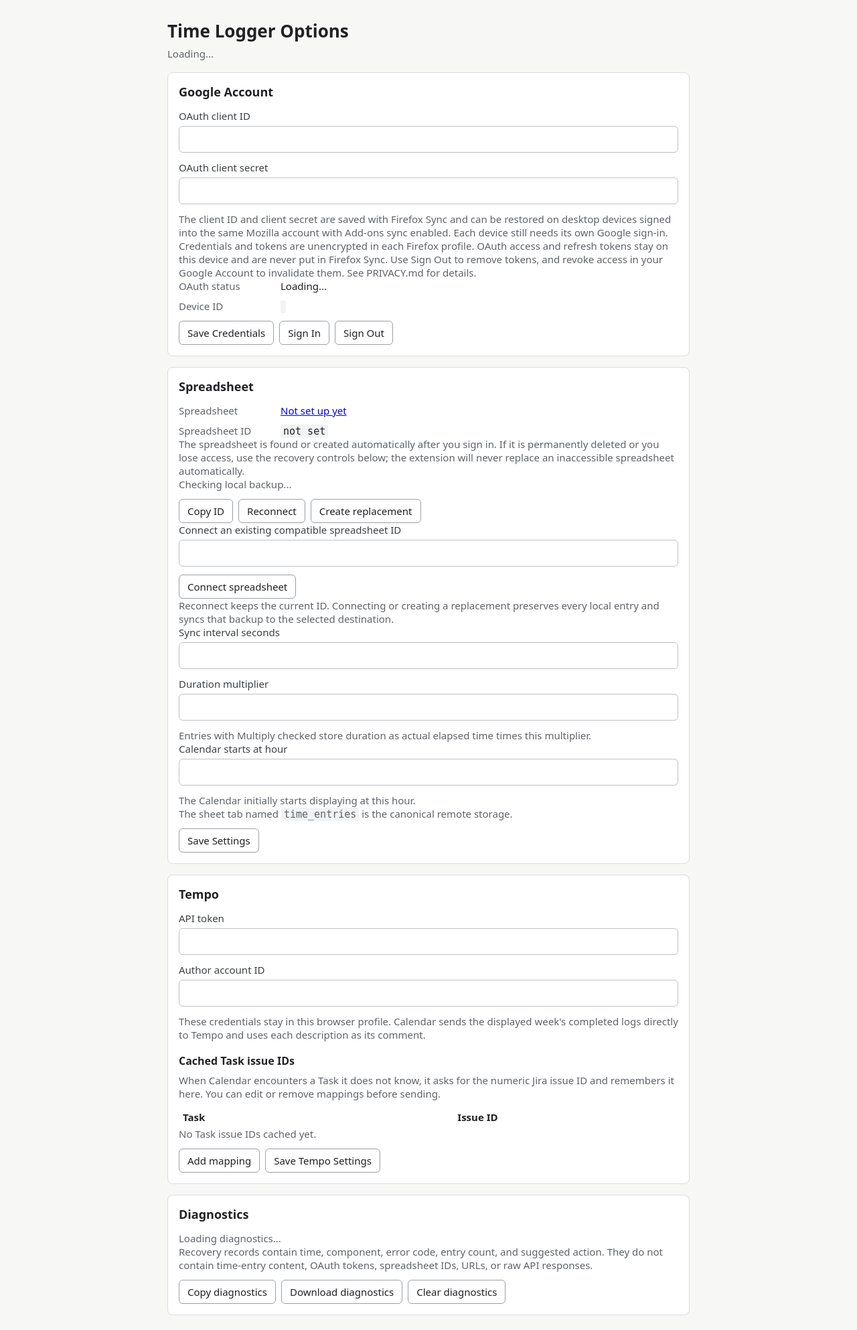
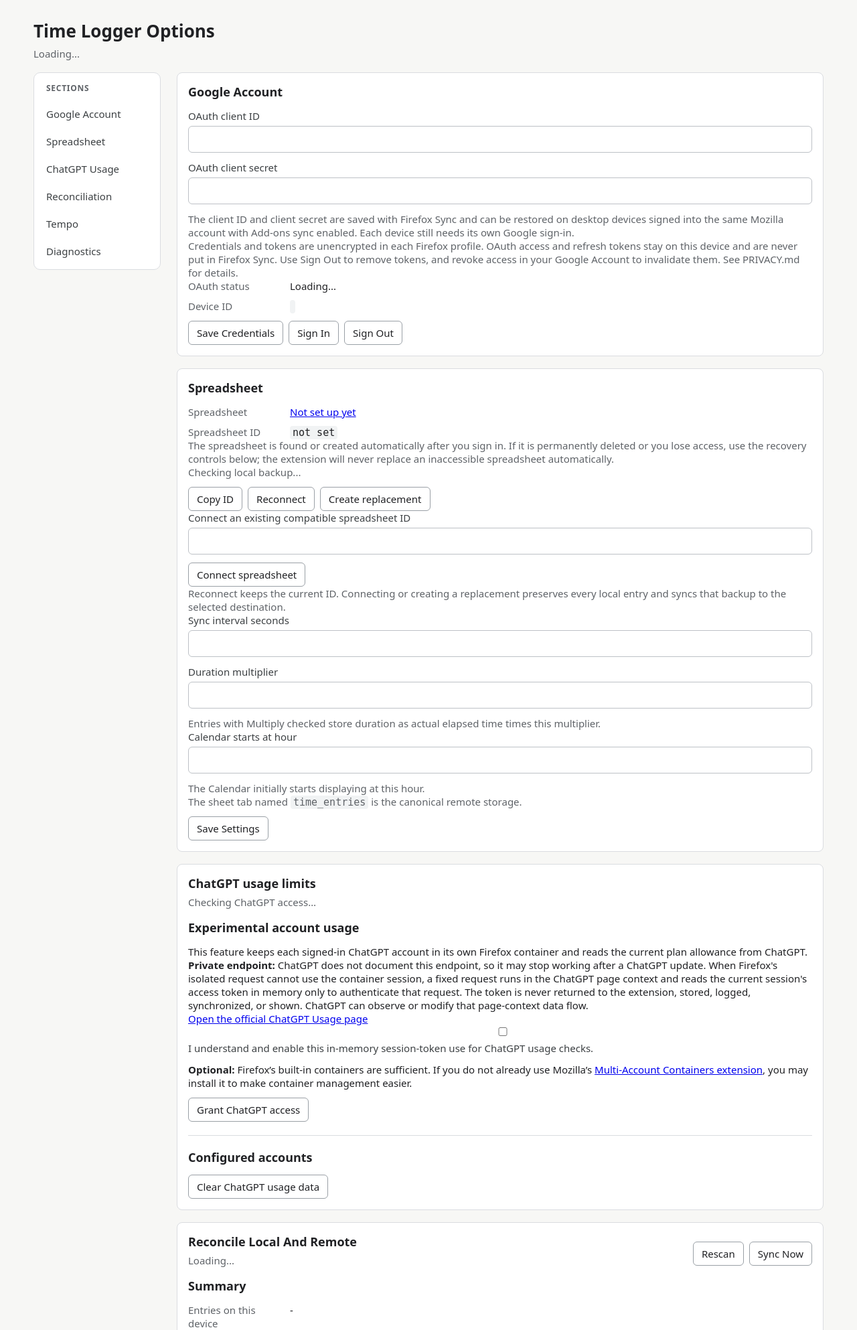
Before and after one commit to danips/personal-time-logger, a PHP site: page /options.html in a window 1280 px wide. Shown: the top 1986 px of the page at 67% size. Before the commit the page ends 1964 px from the top, so only its background shows below. Run offline with PHP 8.4, Linux system fonts and the light colour scheme; lists and menus that the app fills with data are empty.

Commit message:
Consolidate usage and reconciliation in options

```diff
--- a/options/options.css
+++ b/options/options.css
@@ -11,12 +11,12 @@ body {
 }
 
 .page {
-  width: min(780px, calc(100% - 32px));
+  width: min(1180px, calc(100% - 40px));
   margin: 0 auto;
-  padding: 28px 0;
+  padding: 28px 0 48px;
 }
 
-header {
+.options-header {
   margin-bottom: 18px;
 }
 
@@ -43,6 +43,80 @@ h3 {
 .status {
   margin-top: 6px;
   color: #5f6368;
+}
+
+.options-layout {
+  display: grid;
+  grid-template-columns: 190px minmax(0, 1fr);
+  align-items: start;
+  gap: 24px;
+}
+
+.section-nav {
+  position: sticky;
+  top: 20px;
+  display: grid;
+  gap: 3px;
+  padding: 8px;
+  border: 1px solid #dadce0;
+  border-radius: 10px;
+  background: #ffffff;
+}
+
+.section-nav-label {
+  padding: 6px 10px 8px;
+  color: #5f6368;
+  font-size: 12px;
+  font-weight: 700;
+  letter-spacing: 0.06em;
+  text-transform: uppercase;
+}
+
+.section-nav a {
+  padding: 9px 10px;
+  border-radius: 6px;
+  color: #3c4043;
+  text-decoration: none;
+}
+
+.section-nav a:hover,
+.section-nav a.active {
+  background: #e8f0fe;
+  color: #174ea6;
+}
+
+.options-content {
+  min-width: 0;
+}
+
+.options-section {
+  scroll-margin-top: 20px;
+}
+
+.options-content > .options-section {
+  margin-bottom: 18px;
+}
+
+.section-heading {
+  display: flex;
+  align-items: start;
+  justify-content: space-between;
+  gap: 12px;
+  margin-bottom: 16px;
+}
+
+.section-heading h2 {
+  margin-bottom: 0;
+}
+
+.section-actions {
+  margin-top: 0;
+}
+
+.options-subsection + .options-subsection {
+  margin-top: 20px;
+  padding-top: 20px;
+  border-top: 1px solid #dadce0;
 }
 
 .panel {
--- a/options/options.html
+++ b/options/options.html
@@ -4,16 +4,30 @@
     <meta charset="utf-8">
     <meta name="viewport" content="width=device-width, initial-scale=1">
     <title>Time Logger Options</title>
+    <link rel="stylesheet" href="../usage/usage.css">
+    <link rel="stylesheet" href="../reconcile/reconcile.css">
     <link rel="stylesheet" href="options.css">
   </head>
-  <body>
+  <body data-page="options">
     <main class="page">
-      <header>
+      <header class="options-header">
         <h1>Time Logger Options</h1>
-        <p id="statusLine" class="status">Loading...</p>
+        <p id="statusLine" class="status" role="status" aria-live="polite">Loading...</p>
       </header>
 
-      <section class="panel">
+      <div class="options-layout">
+        <nav class="section-nav" aria-label="Options sections">
+          <p class="section-nav-label">Sections</p>
+          <a href="#google-account">Google Account</a>
+          <a href="#spreadsheet">Spreadsheet</a>
+          <a href="#chatgpt-usage">ChatGPT Usage</a>
+          <a href="#reconciliation">Reconciliation</a>
+          <a href="#tempo">Tempo</a>
+          <a href="#diagnostics">Diagnostics</a>
+        </nav>
+
+        <div class="options-content">
+          <section id="google-account" class="panel options-section">
             <h2>Google Account</h2>
             <label>
               OAuth client ID
@@ -23,150 +37,97 @@
               OAuth client secret
               <input id="googleClientSecret" type="password" autocomplete="off" spellcheck="false">
             </label>
-        <p class="note">
-          The client ID and client secret are saved with Firefox Sync and can be
-          restored on desktop devices signed into the same Mozilla account with
-          Add-ons sync enabled. Each device still needs its own Google sign-in.
-        </p>
-        <p class="note">
-          Credentials and tokens are unencrypted in each Firefox profile. OAuth
-          access and refresh tokens stay on this device and are never put in Firefox
-          Sync. Use Sign Out to remove tokens, and revoke access in your Google
-          Account to invalidate them. See PRIVACY.md for details.
-        </p>
+            <p class="note">The client ID and client secret are saved with Firefox Sync and can be restored on desktop devices signed into the same Mozilla account with Add-ons sync enabled. Each device still needs its own Google sign-in.</p>
+            <p class="note">Credentials and tokens are unencrypted in each Firefox profile. OAuth access and refresh tokens stay on this device and are never put in Firefox Sync. Use Sign Out to remove tokens, and revoke access in your Google Account to invalidate them. See PRIVACY.md for details.</p>
             <dl>
-          <div>
-            <dt>OAuth status</dt>
-            <dd id="authStatus">Loading...</dd>
-          </div>
-          <div>
-            <dt>Device ID</dt>
-            <dd><code id="deviceId"></code></dd>
-          </div>
+              <div><dt>OAuth status</dt><dd id="authStatus">Loading...</dd></div>
+              <div><dt>Device ID</dt><dd><code id="deviceId"></code></dd></div>
             </dl>
             <div id="deviceAuthPanel" class="device-auth" hidden>
               <p>Google device sign-in code</p>
               <strong id="deviceUserCode"></strong>
-          <p>
-            Open <a id="deviceVerificationUrl" href="#" target="_blank" rel="noreferrer"></a>
-            and enter the code above.
-          </p>
+              <p>Open <a id="deviceVerificationUrl" href="#" target="_blank" rel="noreferrer"></a> and enter the code above.</p>
               <p id="deviceAuthExpires" class="note"></p>
             </div>
-        <div class="actions">
-          <button id="saveGoogleCredentials" type="button">Save Credentials</button>
-          <button id="signInButton" type="button">Sign In</button>
-          <button id="signOutButton" type="button">Sign Out</button>
+            <div class="actions"><button id="saveGoogleCredentials" type="button">Save Credentials</button><button id="signInButton" type="button">Sign In</button><button id="signOutButton" type="button">Sign Out</button></div>
+          </section>
+
+          <section id="spreadsheet" class="panel options-section">
+            <h2>Spreadsheet</h2>
+            <dl>
+              <div><dt>Spreadsheet</dt><dd><a id="spreadsheetLink" href="#" target="_blank" rel="noreferrer">Not set up yet</a></dd></div>
+              <div><dt>Spreadsheet ID</dt><dd><code id="spreadsheetId">not set</code></dd></div>
+            </dl>
+            <p class="note">The spreadsheet is found or created automatically after you sign in. If it is permanently deleted or you lose access, use the recovery controls below; the extension will never replace an inaccessible spreadsheet automatically.</p>
+            <p id="spreadsheetBackupInfo" class="note">Checking local backup...</p>
+            <div class="actions"><button id="copySpreadsheetId" type="button">Copy ID</button><button id="reconnectSpreadsheet" type="button">Reconnect</button><button id="createReplacementSpreadsheet" type="button">Create replacement</button></div>
+            <label>Connect an existing compatible spreadsheet ID<input id="replacementSpreadsheetId" type="text" autocomplete="off" spellcheck="false"></label>
+            <div class="actions"><button id="connectSpreadsheet" type="button">Connect spreadsheet</button></div>
+            <p class="note">Reconnect keeps the current ID. Connecting or creating a replacement preserves every local entry and syncs that backup to the selected destination.</p>
+            <label>Sync interval seconds<input id="syncInterval" type="number" min="30" step="1"></label>
+            <label>Duration multiplier<input id="durationMultiplier" type="number" min="1" max="5.001" step="0.001"></label>
+            <p class="note">Entries with Multiply checked store duration as actual elapsed time times this multiplier.</p>
+            <label>Calendar starts at hour<input id="workdayStartHour" type="number" min="0" max="23" step="1"></label>
+            <p class="note">The Calendar initially starts displaying at this hour.</p>
+            <p class="note">The sheet tab named <code>time_entries</code> is the canonical remote storage.</p>
+            <div class="actions"><button id="saveSettings" type="button">Save Settings</button></div>
+          </section>
+
+          <section id="chatgpt-usage" class="panel options-section" aria-labelledby="usageHeading">
+            <div class="section-heading"><div><h2 id="usageHeading">ChatGPT usage limits</h2><p id="pageStatus" class="status" role="status" aria-live="polite">Checking ChatGPT access…</p></div></div>
+            <div class="options-subsection" aria-labelledby="aboutHeading">
+              <h2 id="aboutHeading">Experimental account usage</h2>
+              <p>This feature keeps each signed-in ChatGPT account in its own Firefox container and reads the current plan allowance from ChatGPT.</p>
+              <p class="notice"><strong>Private endpoint:</strong> ChatGPT does not document this endpoint, so it may stop working after a ChatGPT update. When Firefox's isolated request cannot use the container session, a fixed request runs in the ChatGPT page context and reads the current session's access token in memory only to authenticate that request. The token is never returned to the extension, stored, logged, synchronized, or shown. ChatGPT can observe or modify that page-context data flow.</p>
+              <p><a href="https://chatgpt.com/codex/cloud/settings/analytics#usage" target="_blank" rel="noreferrer">Open the official ChatGPT Usage page</a></p>
+              <label class="consent-row"><input id="sessionTokenConsent" type="checkbox"> I understand and enable this in-memory session-token use for ChatGPT usage checks.</label>
+              <p class="container-note"><strong>Optional:</strong> Firefox’s built-in containers are sufficient. If you do not already use Mozilla’s <a href="https://addons.mozilla.org/en-US/firefox/addon/multi-account-containers/" target="_blank" rel="noreferrer">Multi-Account Containers extension</a>, you may install it to make container management easier.</p>
+              <div class="actions"><button id="grantAccess" type="button">Grant ChatGPT access</button></div>
+            </div>
+            <div id="setupPanel" class="options-subsection" aria-labelledby="setupHeading" hidden>
+              <h2 id="setupHeading">Connect an account</h2>
+              <p>Each account needs its own extension-created Firefox container. After you add one, sign in in the tab Firefox opens, then return here.</p>
+              <label for="accountLabel">Local account label</label><input id="accountLabel" maxlength="80" autocomplete="off">
+              <div class="actions"><button id="addAccount" type="button">Add account</button></div>
+            </div>
+            <div class="options-subsection" aria-labelledby="accountsHeading">
+              <div class="panel-heading"><h2 id="accountsHeading">Configured accounts</h2><div class="actions panel-actions"><button id="refreshAll" type="button" hidden>Refresh all</button><button id="clearData" class="danger" type="button">Clear ChatGPT usage data</button></div></div>
+              <div id="accounts" class="account-list" aria-live="polite"></div>
             </div>
           </section>
 
-      <section class="panel">
-        <h2>Spreadsheet</h2>
-        <dl>
-          <div>
-            <dt>Spreadsheet</dt>
-            <dd>
-              <a id="spreadsheetLink" href="#" target="_blank" rel="noreferrer">Not set up yet</a>
-            </dd>
+          <section id="reconciliation" class="panel options-section" aria-labelledby="reconcileHeading">
+            <div class="section-heading"><div><h2 id="reconcileHeading">Reconcile Local And Remote</h2><p id="reconcileStatusLine" class="status" role="status" aria-live="polite">Loading...</p></div><div class="actions section-actions"><button id="rescanButton" type="button">Rescan</button><button id="syncButton" type="button">Sync Now</button></div></div>
+            <div class="options-subsection" aria-labelledby="summaryHeading">
+              <h2 id="summaryHeading">Summary</h2>
+              <dl id="summary"><div><dt>Entries on this device</dt><dd id="localCount">-</dd></div><div><dt>Rows in the spreadsheet</dt><dd id="remoteRowCount">-</dd></div><div><dt>Distinct entries in the spreadsheet</dt><dd id="remoteCount">-</dd></div><div><dt>Duplicate spreadsheet rows</dt><dd id="duplicateRowCount">-</dd></div><div><dt>Identical on both sides</dt><dd id="inSyncCount">-</dd></div><div><dt>Divergences</dt><dd id="divergenceCount">-</dd></div></dl>
             </div>
-          <div>
-            <dt>Spreadsheet ID</dt>
-            <dd><code id="spreadsheetId">not set</code></dd>
-          </div>
-        </dl>
-        <p class="note">
-          The spreadsheet is found or created automatically after you sign in. If it is
-          permanently deleted or you lose access, use the recovery controls below; the
-          extension will never replace an inaccessible spreadsheet automatically.
-        </p>
-        <p id="spreadsheetBackupInfo" class="note">Checking local backup...</p>
-        <div class="actions">
-          <button id="copySpreadsheetId" type="button">Copy ID</button>
-          <button id="reconnectSpreadsheet" type="button">Reconnect</button>
-          <button id="createReplacementSpreadsheet" type="button">Create replacement</button>
-        </div>
-        <label>
-          Connect an existing compatible spreadsheet ID
-          <input id="replacementSpreadsheetId" type="text" autocomplete="off" spellcheck="false">
-        </label>
-        <div class="actions">
-          <button id="connectSpreadsheet" type="button">Connect spreadsheet</button>
-        </div>
-        <p class="note">
-          Reconnect keeps the current ID. Connecting or creating a replacement preserves
-          every local entry and syncs that backup to the selected destination.
-        </p>
-        <label>
-          Sync interval seconds
-          <input id="syncInterval" type="number" min="30" step="1">
-        </label>
-        <label>
-          Duration multiplier
-          <input id="durationMultiplier" type="number" min="1" max="5.001" step="0.001">
-        </label>
-        <p class="note">Entries with Multiply checked store duration as actual elapsed time times this multiplier.</p>
-        <label>
-          Calendar starts at hour
-          <input id="workdayStartHour" type="number" min="0" max="23" step="1">
-        </label>
-        <p class="note">The Calendar initially starts displaying at this hour.</p>
-        <p class="note">The sheet tab named <code>time_entries</code> is the canonical remote storage.</p>
-        <div class="actions">
-          <button id="saveSettings" type="button">Save Settings</button>
-        </div>
+            <div id="differentSection" class="options-subsection" aria-labelledby="differentHeading"><div class="panel-heading"><h2 id="differentHeading">Different on each side</h2><div class="actions"><button id="keepAllLocal" type="button">Keep all local</button><button id="keepAllRemote" type="button">Keep all remote</button><button id="keepAllNewest" type="button">Keep newest of each</button></div></div><div id="differentList" class="group-list"></div></div>
+            <div id="duplicateSection" class="options-subsection" aria-labelledby="duplicateHeading"><div class="panel-heading"><h2 id="duplicateHeading">Duplicate rows in the spreadsheet</h2><div class="actions"><button id="deleteAllDuplicates" type="button">Delete all extra rows</button></div></div><p class="note">The same entry appears in more than one row. Sync uses the most recently updated of them; the others are stale copies that only take up space.</p><div id="duplicateList" class="group-list"></div></div>
+            <div id="localOnlySection" class="options-subsection" aria-labelledby="localOnlyHeading"><div class="panel-heading"><h2 id="localOnlyHeading">Only on this device</h2><div class="actions"><button id="pushAllLocal" type="button">Upload all</button></div></div><div id="localOnlyList" class="group-list"></div></div>
+            <div id="remoteOnlySection" class="options-subsection" aria-labelledby="remoteOnlyHeading"><div class="panel-heading"><h2 id="remoteOnlyHeading">Only in the spreadsheet</h2><div class="actions"><button id="importAllRemote" type="button">Import all</button></div></div><div id="remoteOnlyList" class="group-list"></div></div>
           </section>
 
-      <section class="panel">
+          <section id="tempo" class="panel options-section">
             <h2>Tempo</h2>
-        <label>
-          API token
-          <input id="tempoApiToken" type="password" autocomplete="off" spellcheck="false">
-        </label>
-        <label>
-          Author account ID
-          <input id="tempoAuthorAccountId" type="text" autocomplete="off" spellcheck="false">
-        </label>
-        <p class="note">
-          These credentials stay in this browser profile. Calendar sends the displayed
-          week's completed logs directly to Tempo and uses each description as its comment.
-        </p>
+            <label>API token<input id="tempoApiToken" type="password" autocomplete="off" spellcheck="false"></label>
+            <label>Author account ID<input id="tempoAuthorAccountId" type="text" autocomplete="off" spellcheck="false"></label>
+            <p class="note">These credentials stay in this browser profile. Calendar sends the displayed week's completed logs directly to Tempo and uses each description as its comment.</p>
             <h3>Cached Task issue IDs</h3>
-        <p class="note">
-          When Calendar encounters a Task it does not know, it asks for the numeric Jira
-          issue ID and remembers it here. You can edit or remove mappings before sending.
-        </p>
-        <div class="table-scroll">
-          <table class="tempo-mappings">
-            <thead>
-              <tr>
-                <th scope="col">Task</th>
-                <th scope="col">Issue ID</th>
-                <th scope="col"><span class="visually-hidden">Actions</span></th>
-              </tr>
-            </thead>
-            <tbody id="tempoMappings"></tbody>
-          </table>
-        </div>
+            <p class="note">When Calendar encounters a Task it does not know, it asks for the numeric Jira issue ID and remembers it here. You can edit or remove mappings before sending.</p>
+            <div class="table-scroll"><table class="tempo-mappings"><thead><tr><th scope="col">Task</th><th scope="col">Issue ID</th><th scope="col"><span class="visually-hidden">Actions</span></th></tr></thead><tbody id="tempoMappings"></tbody></table></div>
             <p id="tempoMappingsEmpty" class="note">No Task issue IDs cached yet.</p>
-        <div class="actions">
-          <button id="addTempoMapping" type="button">Add mapping</button>
-          <button id="saveTempoSettings" type="button">Save Tempo Settings</button>
-        </div>
+            <div class="actions"><button id="addTempoMapping" type="button">Add mapping</button><button id="saveTempoSettings" type="button">Save Tempo Settings</button></div>
           </section>
 
-      <section class="panel">
+          <section id="diagnostics" class="panel options-section">
             <h2>Diagnostics</h2>
             <p id="diagnosticsSummary" class="note">Loading diagnostics...</p>
-        <p class="note">
-          Recovery records contain time, component, error code, entry count, and suggested action.
-          They do not contain time-entry content, OAuth tokens, spreadsheet IDs, URLs, or raw API responses.
-        </p>
-        <div class="actions">
-          <button id="copyDiagnostics" type="button">Copy diagnostics</button>
-          <button id="exportDiagnostics" type="button">Download diagnostics</button>
-          <button id="clearDiagnostics" type="button">Clear diagnostics</button>
+            <p class="note">Recovery records contain time, component, error code, entry count, and suggested action. They do not contain time-entry content, OAuth tokens, spreadsheet IDs, URLs, or raw API responses.</p>
+            <div class="actions"><button id="copyDiagnostics" type="button">Copy diagnostics</button><button id="exportDiagnostics" type="button">Download diagnostics</button><button id="clearDiagnostics" type="button">Clear diagnostics</button></div>
+          </section>
         </div>
-      </section>
+      </div>
     </main>
     <script type="module" src="options.js"></script>
   </body>
--- a/popup/popup.html
+++ b/popup/popup.html
@@ -19,10 +19,8 @@
         </div>
         <div class="header-actions">
           <button id="openCalendar" class="icon-button" title="Calendar" aria-label="Calendar" type="button">▦</button>
-          <button id="openReconcile" class="icon-button" title="Reconcile with spreadsheet" aria-label="Reconcile with spreadsheet" type="button">⇄</button>
-          <button id="openCodexUsage" class="icon-button" title="ChatGPT usage limits" aria-label="ChatGPT usage limits" type="button">◔</button>
           <button id="headerSyncButton" class="icon-button" title="Sync now" aria-label="Sync now" type="button">↻</button>
-          <button id="openOptions" class="icon-button" title="Options" aria-label="Options" type="button">...</button>
+          <button id="openOptions" class="icon-button" title="Time Logger Options" aria-label="Time Logger Options" type="button">⚙</button>
         </div>
       </header>
 
--- a/popup/popup.js
+++ b/popup/popup.js
@@ -942,8 +942,6 @@ function bindEvents() {
     });
   });
   $("#openCalendar").addEventListener("click", () => platform.openExtensionPage("calendar/calendar.html").catch((error) => setStatus($syncStatus, "error", formatError(error))));
-  $("#openReconcile").addEventListener("click", () => platform.openExtensionPage("reconcile/reconcile.html").catch((error) => setStatus($syncStatus, "error", formatError(error))));
-  $("#openCodexUsage").addEventListener("click", () => platform.openExtensionPage("usage/usage.html").catch((error) => setStatus($syncStatus, "error", formatError(error))));
   $windowSizePresets.addEventListener("click", (event) => {
     const button = event.target.closest("[data-window-width]");
     if (!button) return;
@@ -972,7 +970,7 @@ function bindEvents() {
   $("#cancelWindowSizes").addEventListener("click", () => setWindowSizeEditorOpen(false));
   $chatGptUsageValues.addEventListener("click", (event) => {
     if (event.target.closest(".chatgpt-usage-value")) {
-      platform.openExtensionPage("usage/usage.html").catch((error) => setStatus($syncStatus, "error", formatError(error)));
+      platform.openExtensionPage("options/options.html#chatgpt-usage").catch((error) => setStatus($syncStatus, "error", formatError(error)));
     }
   });
   $("#openOptions").addEventListener("click", () => platform.openExtensionPage("options/options.html").catch((error) => setStatus($syncStatus, "error", formatError(error))));
--- a/reconcile/reconcile.html
+++ b/reconcile/reconcile.html
@@ -6,11 +6,11 @@
     <title>Time Logger Reconcile</title>
     <link rel="stylesheet" href="reconcile.css">
   </head>
-  <body>
+  <body data-page="reconcile">
     <main class="page">
       <header>
         <h1>Reconcile Local And Remote</h1>
-        <p id="statusLine" class="status" role="status">Loading...</p>
+        <p id="reconcileStatusLine" class="status" role="status">Loading...</p>
         <div class="actions">
           <button id="rescanButton" type="button">Rescan</button>
           <button id="syncButton" type="button">Sync Now</button>
--- a/usage/usage.html
+++ b/usage/usage.html
@@ -6,7 +6,7 @@
     <title>ChatGPT usage limits</title>
     <link rel="stylesheet" href="usage.css">
   </head>
-  <body>
+  <body data-page="usage">
     <main class="page">
       <header class="topbar">
         <div>
--- a/usage/usage.js
+++ b/usage/usage.js
@@ -399,9 +399,11 @@ function bindEvents() {
   }, $sessionTokenConsent));
 }
 
-async function init() {
+export async function initUsagePage() {
   bindEvents();
   await render();
 }
 
-startPage({ page: "usage", title: "ChatGPT usage limits", init });
+if (document.body?.dataset.page === "usage") {
+  startPage({ page: "usage", title: "ChatGPT usage limits", init: initUsagePage });
+}
```
Also changed, not shown: other parts of options/options.css (+55 -1 lines), docs/architecture.md (+3 -3 lines), options/options.js (+17 -0 lines), reconcile/reconcile.js (+5 -3 lines), README.md. Lines whose indentation alone changed are shown as unchanged.
